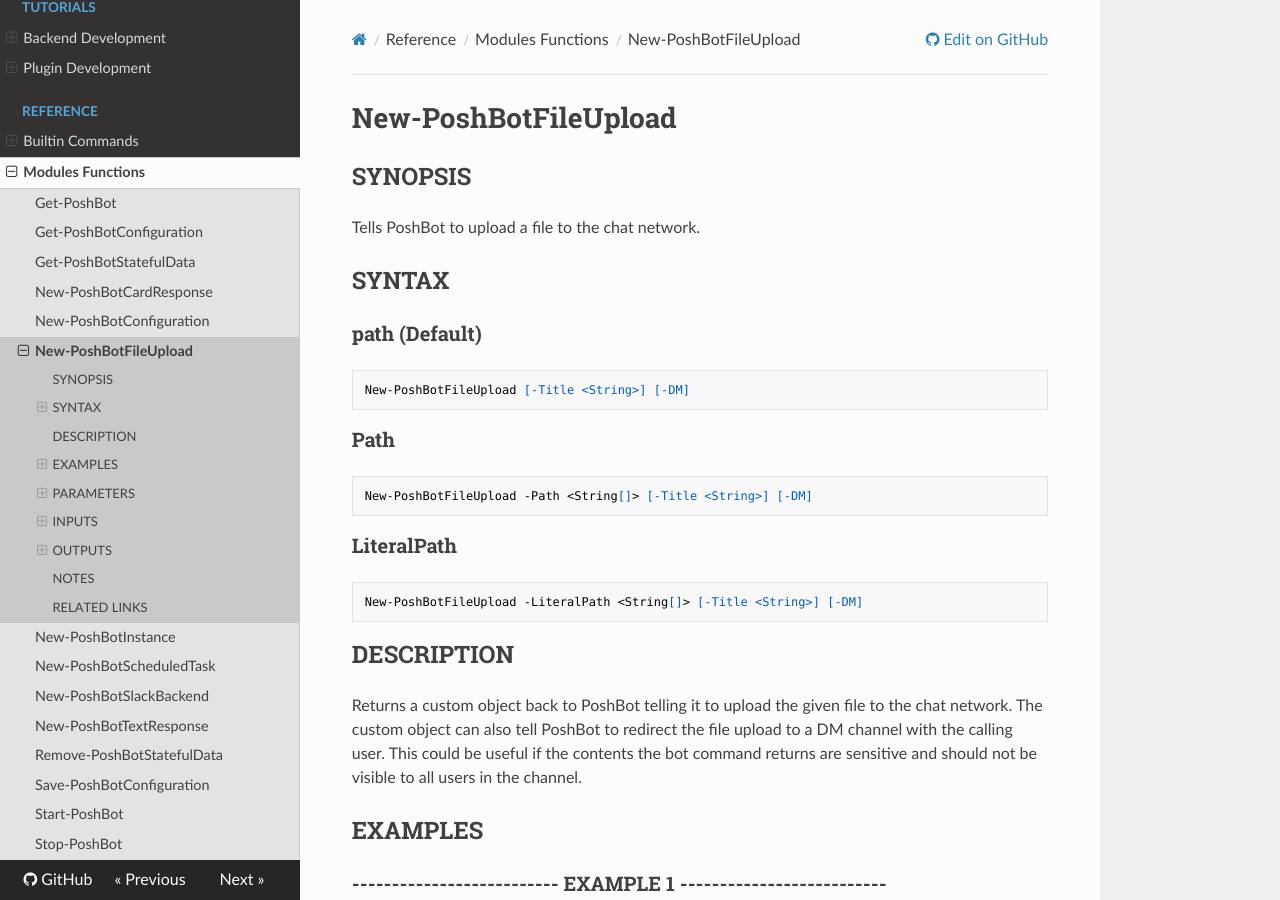
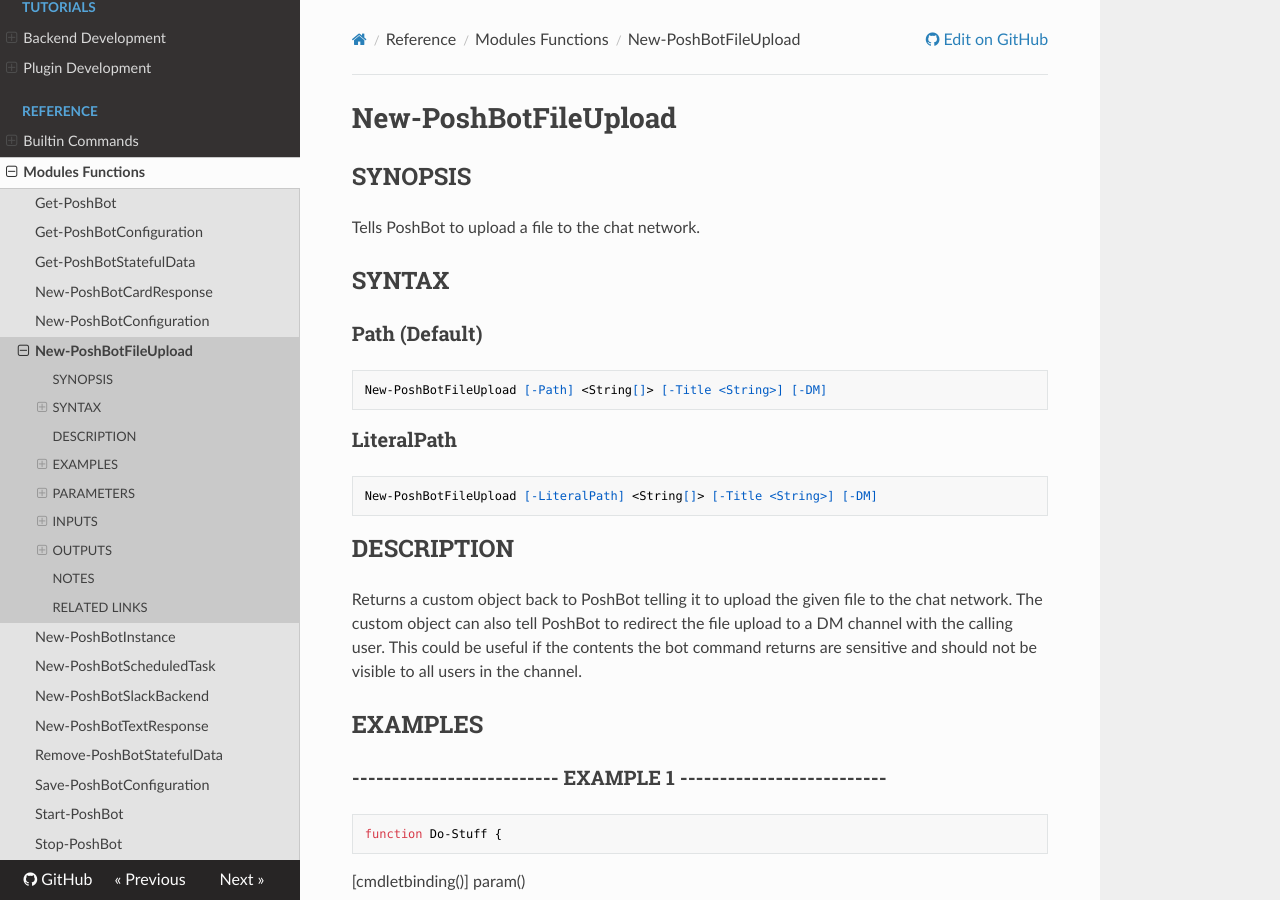
Before and after one commit to poshbotio/PoshBot, an MkDocs documentation site: the page built from docs/reference/functions/New-PoshBotFileUpload.md, in a window 1280 px wide and 900 px high. Built offline with MkDocs 1.6.1, drawn with Linux system fonts in a browser that asks for light colours; nearby versions of some CDN libraries; old or Windows-style settings are respelled for this version of MkDocs; some of the changed text lies outside the part shown.

Commit message:
Improve docs for Get-PoshBotConfiguration and New-PoshBotFileUpload

````diff
--- a/docs/reference/functions/New-PoshBotFileUpload.md
+++ b/docs/reference/functions/New-PoshBotFileUpload.md
@@ -11,19 +11,14 @@ Tells PoshBot to upload a file to the chat network.
 
 ## SYNTAX
 
-### path (Default)
+### Path (Default)
 ```
-New-PoshBotFileUpload [-Title <String>] [-DM]
-```
-
-### Path
-```
-New-PoshBotFileUpload -Path <String[]> [-Title <String>] [-DM]
+New-PoshBotFileUpload [-Path] <String[]> [-Title <String>] [-DM]
 ```
 
 ### LiteralPath
 ```
-New-PoshBotFileUpload -LiteralPath <String[]> [-Title <String>] [-DM]
+New-PoshBotFileUpload [-LiteralPath] <String[]> [-Title <String>] [-DM]
 ```
 
 ## DESCRIPTION
````
Also changed, not shown: other parts of docs/reference/functions/New-PoshBotFileUpload.md (+5 -5 lines), docs/reference/functions/get-poshbotconfiguration.md (+1 -6 lines), 2 other files.
